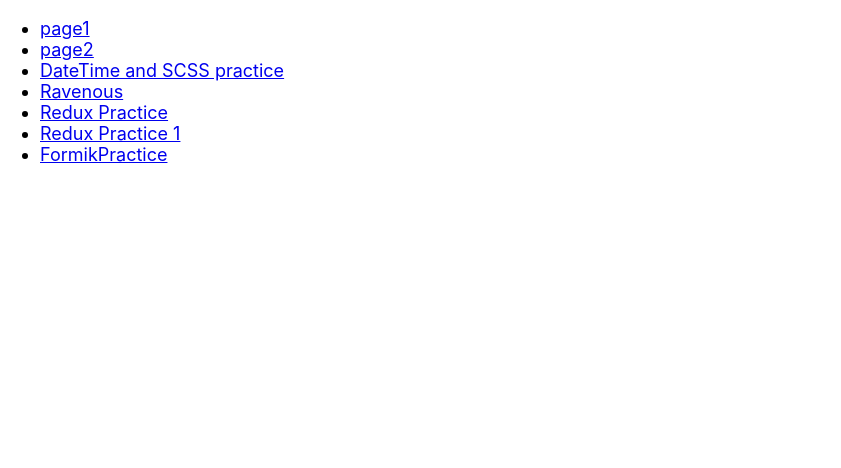
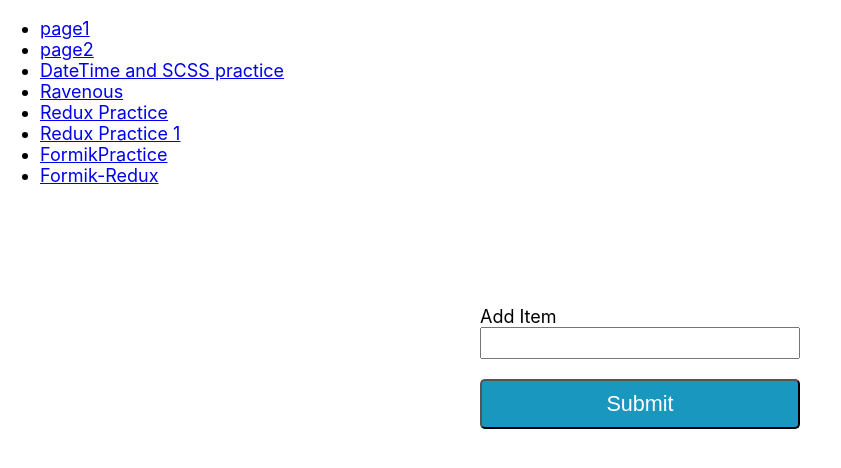
Before and after one commit to GeorgeWright400/practice, a React (Create React App) app: page /page8 in a window 1280 px wide. Shown: the top 468 px of the page, without its empty margins (0-841 px from the left). Built offline with nearby package versions, Linux system fonts and the light colour scheme.

Commit message:
Redux combined with Formik

```diff
--- a/src/Components/App/App.js
+++ b/src/Components/App/App.js
@@ -6,6 +6,7 @@
 import Appp from "../Redux/App";
 import App1 from "../Redux1/App1";
 import FormikPractice from "../FormikPractice/FormikPractice"
+import ReduxFormik from "../Redux/ReduxPlay/ReduxFormik"
 
 import {Route, BrowserRouter as Router, Switch, Link } from "react-router-dom";
 
@@ -40,6 +41,9 @@
             <li>
               <Link to="/page7">FormikPractice</Link>
             </li>
+            <li>
+              <Link to="/page8">Formik-Redux</Link>
+            </li>
           </ul>
         </nav>
           <div>
@@ -51,6 +55,7 @@
               <Route path="/page5" exact component={Appp}></Route>
               <Route path="/page6" exact component={App1}></Route>
               <Route path="/page7" exact component={FormikPractice}></Route>
+              <Route path="/page8" exact component={ReduxFormik}></Route>
             </Switch>
           </div>
         </Router>
--- a/src/Components/Redux/App.js
+++ b/src/Components/Redux/App.js
@@ -24,12 +24,12 @@
           <button onClick={() => dispatch(increment(5))}>+</button>
           <button onClick={() => dispatch(decrement())}>-</button>
           <button onClick={() => dispatch(signin())}>LogIn</button>
-          <button onClick={() => dispatch(additem())}>Add To Do List</button>
+
 
           {isLogged ? <p>hey</p>: ''}
+          <div style={{textAlign:"center"}} >{MakeList(toDo)}</div>
+          <ReduxPlay/>
 
-          <ReduxPlay/>
-          <div>{MakeList(toDo)}</div>
 
 
 
--- /dev/null
+++ b/src/Components/Redux/ReduxPlay/ReduxFormik.js
@@ -0,0 +1,61 @@
+import React, { Component } from 'react';
+import PropTypes from 'prop-types';
+import { connect } from 'react-redux';
+import { additem } from "../Actions/index";
+import { Formik, Field, Form } from 'formik';
+import * as Yup from 'yup';
+
+const makeList = (list) => {
+    return (<ul>
+        {list.map((item) =>{
+          return <li>{item}</li>
+        }
+        )}
+      </ul>)
+}
+
+
+class ReduxFormik extends Component {
+    render() {
+        return (
+            <div>
+                <p>{makeList(this.props.todo)}</p>
+                <Formik
+                initialValues = {{
+                    entry:'',
+                }}
+                validationSchema={
+                    Yup.object({
+                        entry: Yup.string()
+                            .required('Required'),
+                    })
+                }
+                onSubmit = {(values, {setSubmitting, resetForm}) => {
+                        const newValue = values.entry;
+                        this.props.additem(newValue);
+                        resetForm()
+                        setSubmitting(false);
+                }}
+                >
+                    {props => (
+                        <Form>
+                            <label htmlFor="entry">Add Item</label>
+                            <Field type="text" name="entry"></Field>
+                            <button type="submit">Submit</button>
+                        </Form>
+                    )}
+                </Formik>
+            </div>
+        )
+    }
+}
+
+const mapStateToProps = state => ({
+    todo: state.todo,
+})
+
+ReduxFormik.propTypes = {
+    additem: PropTypes.func.isRequired
+}
+
+export default connect(mapStateToProps, {additem})(ReduxFormik);
```
